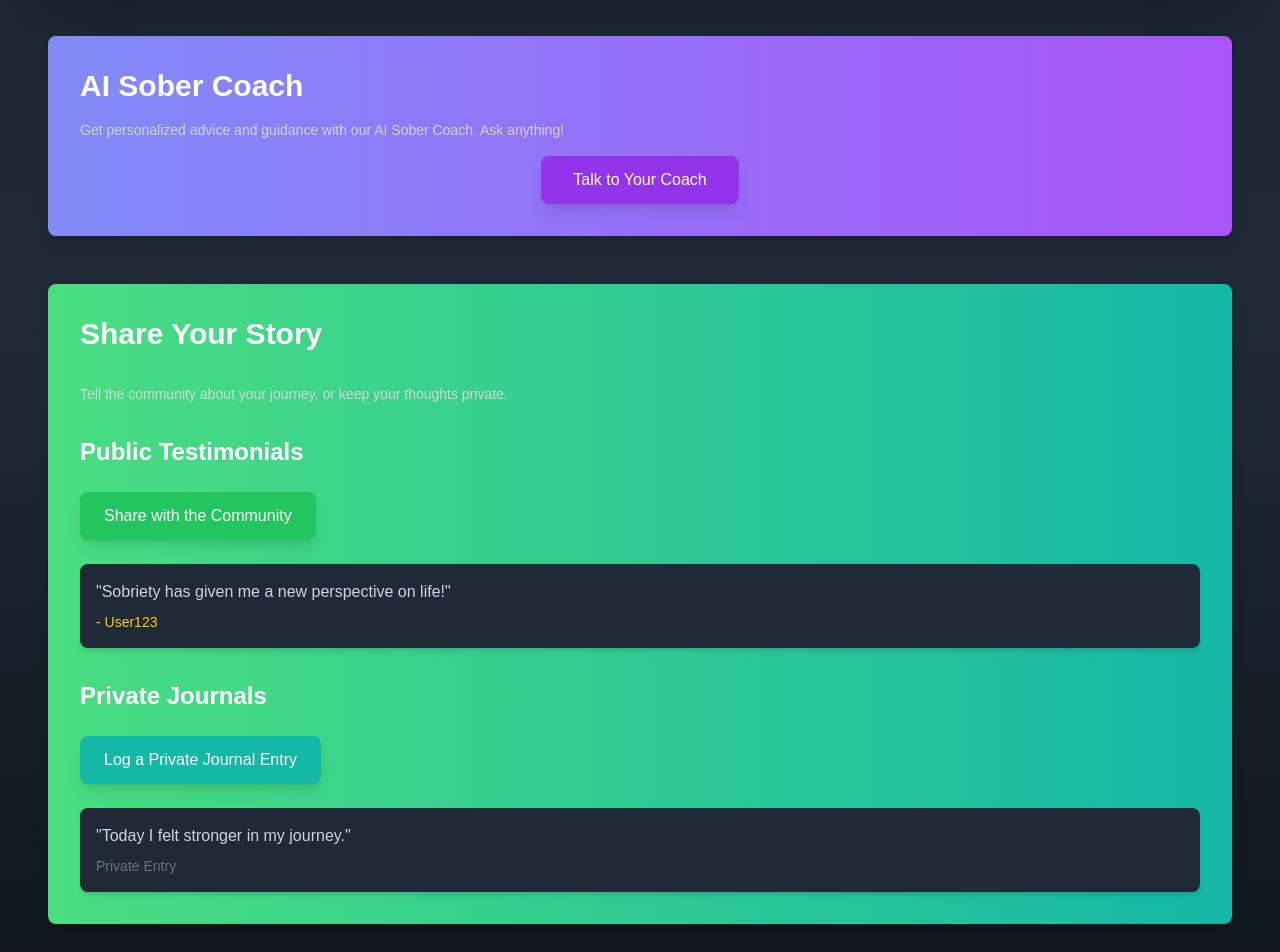
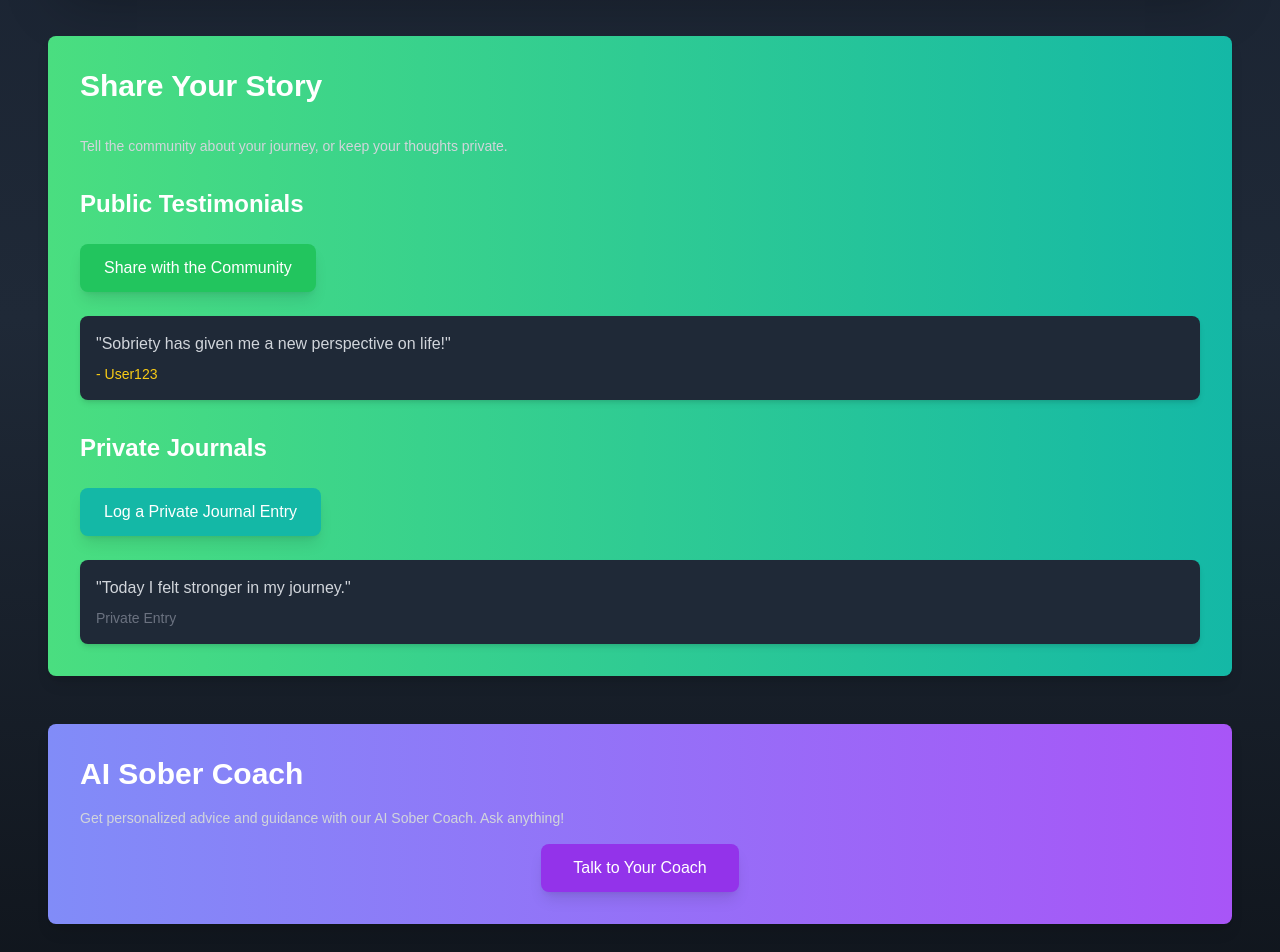
Before and after one commit to evanwilliamson94/sober-social, a Next.js app: page /tracker in a window 1280 px wide. Shown: the part 1080-2032 px from the top of the page. Built offline with nearby package versions, Linux system fonts and the light colour scheme; no server answers.

Commit message:
overlay update

```diff
--- a/src/pages/tracker.tsx
+++ b/src/pages/tracker.tsx
@@ -99,23 +99,6 @@ const TrackerPage = () => {
   </div>
 </div>
 
-
-{/* AI Sober Coach Section */}
-<div className="bg-gradient-to-r from-indigo-400 to-purple-500 p-8 rounded-lg shadow-lg hover:shadow-2xl transition-shadow duration-500 space-y-4">
-  <h2 className="text-3xl font-bold">AI Sober Coach</h2>
-  <p className="text-sm text-gray-300">
-    Get personalized advice and guidance with our AI Sober Coach. Ask anything!
-  </p>
-  <div className="flex justify-center">
-    <Link href="/sobercoach">
-      <button className="bg-purple-600 text-white px-8 py-3 rounded-lg shadow-lg hover:bg-purple-500 transition-all transform hover:scale-105">
-        Talk to Your Coach
-      </button>
-    </Link>
-  </div>
-</div>
-
-
 {/* Testimonial Section */}
 <div className="bg-gradient-to-r from-green-400 to-teal-500 p-8 rounded-lg shadow-lg hover:shadow-2xl transition-shadow duration-500 space-y-8">
   <h2 className="text-3xl font-bold animate-fadeIn">Share Your Story</h2>
@@ -160,6 +143,28 @@ const TrackerPage = () => {
   </div>
 </div>
 
+{/* AI Sober Coach Section */}
+<div className="relative bg-gradient-to-r from-indigo-400 to-purple-500 p-8 rounded-lg shadow-lg hover:shadow-2xl transition-shadow duration-500 space-y-4 overflow-hidden">
+  <h2 className="text-3xl font-bold">AI Sober Coach</h2>
+  <p className="text-sm text-gray-300">
+    Get personalized advice and guidance with our AI Sober Coach. Ask anything!
+  </p>
+  <div className="flex justify-center">
+    <Link href="/sobercoach">
+      <button className="bg-purple-600 text-white px-8 py-3 rounded-lg shadow-lg hover:bg-purple-500 transition-all transform hover:scale-105">
+        Talk to Your Coach
+      </button>
+    </Link>
+
+  {/* Coming Soon Overlay */}
+  <div className="absolute inset-0 bg-black/60 flex justify-center items-center rounded-lg opacity-0 hover:opacity-100 transition-opacity duration-500">
+    <button className="bg-white text-purple-600 px-8 py-3 rounded-lg shadow hover:bg-purple-100 transition-all transform hover:scale-105 duration-300">
+      Coming Soon
+    </button>
+  </div>
+</div>
+  </div>
+
 
 {/* Reflection & Gratitude Journal Section */}
 <div className="bg-gradient-to-r from-purple-400 to-pink-500 rounded-lg shadow-lg hover:shadow-2xl transition-shadow duration-500 relative">
@@ -175,7 +180,7 @@ const TrackerPage = () => {
   {/* Unlock Premium Overlay */}
   <div className="absolute inset-0 bg-black/60 flex justify-center items-center rounded-lg opacity-0 hover:opacity-100 transition-opacity duration-500">
     <button className="bg-white text-purple-600 px-8 py-3 rounded-lg shadow hover:bg-purple-100 transition-all transform hover:scale-105 duration-300">
-      Unlock Premium
+    Coming Soon
     </button>
   </div>
 </div>
@@ -194,7 +199,7 @@ const TrackerPage = () => {
   {/* Unlock Premium Overlay */}
   <div className="absolute inset-0 bg-black/60 flex justify-center items-center rounded-lg opacity-0 hover:opacity-100 transition-opacity duration-500">
     <button className="bg-yellow-500 text-white px-8 py-3 rounded-lg shadow hover:bg-yellow-400 transition-all transform hover:scale-105 duration-300">
-      Unlock Premium
+      Coming Soon
     </button>
   </div>
 </div>
@@ -213,7 +218,7 @@ const TrackerPage = () => {
   {/* Unlock Premium Overlay */}
   <div className="absolute inset-0 bg-black/60 flex justify-center items-center rounded-lg opacity-0 hover:opacity-100 transition-opacity duration-500">
     <button className="bg-white text-yellow-500 px-8 py-3 rounded-lg shadow hover:bg-yellow-100 transition-all transform hover:scale-105 duration-300">
-      Unlock Premium
+    Coming Soon
     </button>
   </div>
 </div>
```
